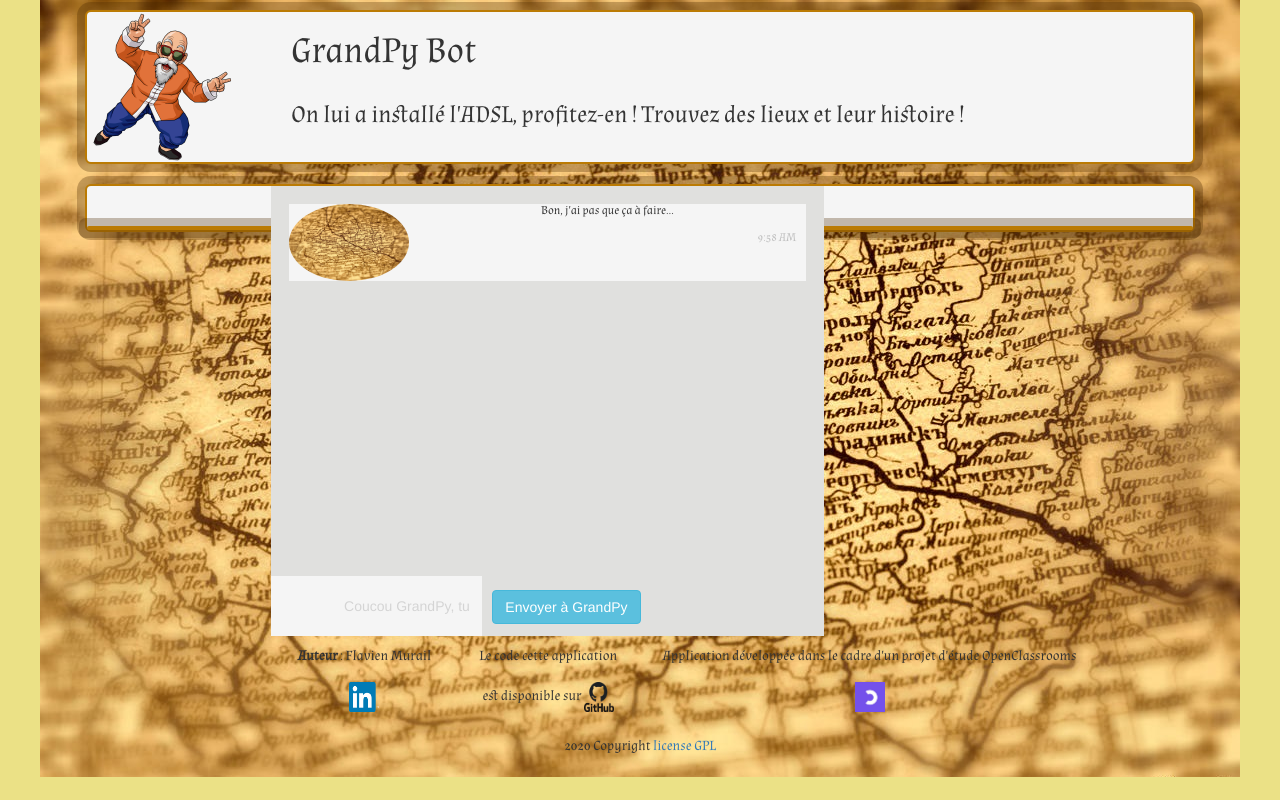
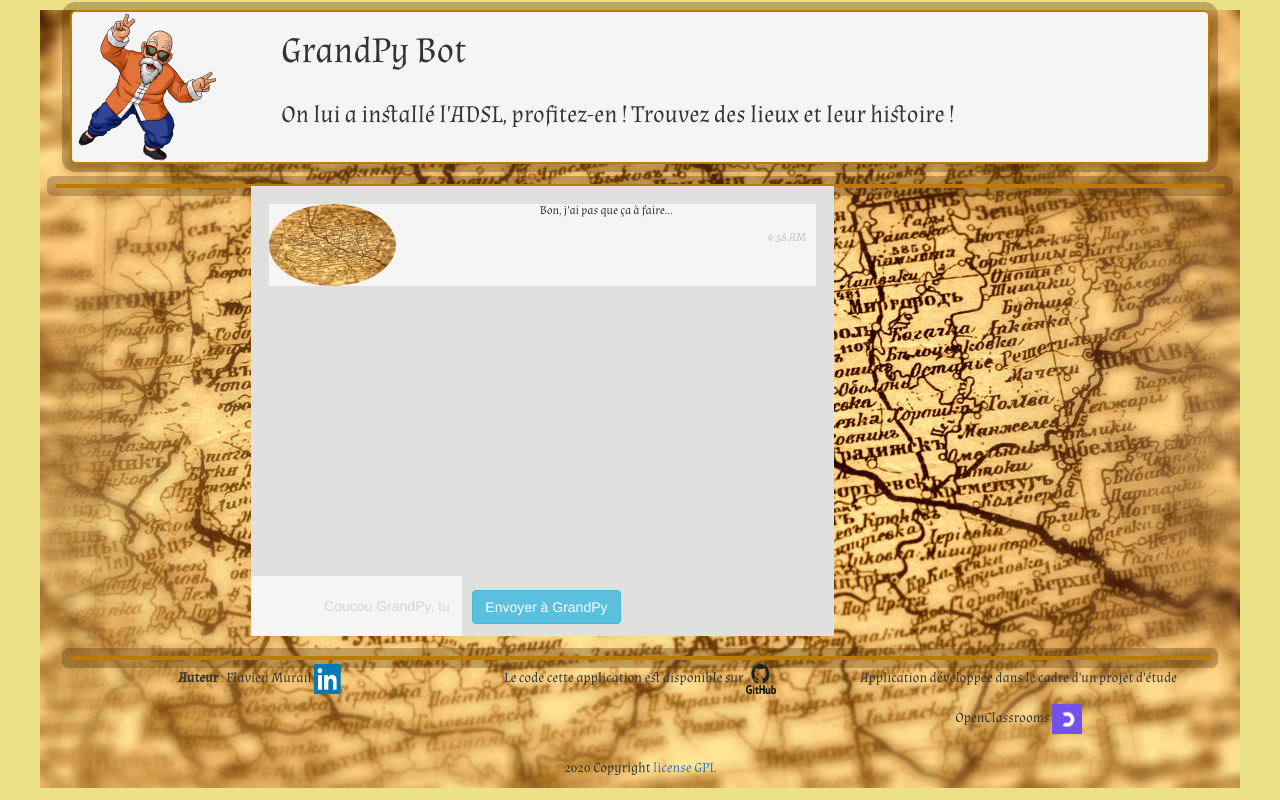
Before and after one commit to Nastyflav/GrandPapyBot_heroku_vers, a Flask app: page / in a window 1280 px wide. Run offline with Flask 2, Linux system fonts and the light colour scheme; some libraries are stand-ins or nearby versions.

Commit message:
Footer is well agenced but still bugged in large screen... Improved the css file too

```diff
--- a/gpb_app/static/css/styles.css
+++ b/gpb_app/static/css/styles.css
@@ -1,29 +1,6 @@
 @font-face {
     font-family: 'MyFont';
     src: url('../fonts/Almendra-Regular.otf');
-}
-
-@media (min-width: 768px) {     /*Media width limit*/
-    .container {
-      width: 750px;
-    }
-}
-@media (min-width: 992px) {
-    .container {
-      width: 970px;
-    }
-}
-@media (min-width: 1200px) {
-    .container {
-      width: 1170px;
-    }
-}
-
-.container {
-    padding-right: 30px;
-    padding-left: 30px;
-    margin-right: auto;
-    margin-left: auto;
 }
 
 body {
--- a/gpb_app/templates/index.html
+++ b/gpb_app/templates/index.html
@@ -24,6 +24,7 @@
                 </section>
             </header><br>
 
+            <section class="row">
                 <div class='chat-area'>
                     <div class="col-md-6 col-sm-offset-2 frame">
                         <ul></ul>
@@ -37,17 +38,27 @@
                                 <button type="button" class="btn btn-info">Envoyer à GrandPy</button>
                         </div>
                     </div>
-            </div><br>
+                </div>
+            </section><br>
 
             <footer>
                 <section class="=row">
-                    <p class="col-md-offset-2 col-md-2"><strong>Auteur</strong> : {{ config.APP_AUTHOR }}
+                    <div class="col-md-4">
+                        <p><strong>Auteur</strong> : {{ config.APP_AUTHOR }}
                         <a href="{{ config.APP_LINKEDIN_LINK }}"><img id ='logolinkedin' src="{{ url_for('static', filename='images/linkedin_logo.png') }}" /></a></p>
-                    <p class="col-md-2">Le code cette application est disponible sur
+                    </div>
+                    <div class="col-md-4">
+                        <p>Le code cette application est disponible sur
                         <a href="{{ config.APP_REPO_LINK }}"><img id ='logogithub' src="{{ url_for('static', filename='images/github_logo.png') }}" /></a></p>
-                    <p class="col-md-5">Application développée dans le cadre d'un projet d'étude OpenClassrooms
+                    </div>
+                    <div class="col-md-4">
+                        <p>Application développée dans le cadre d'un projet d'étude OpenClassrooms
                         <a href="{{ config.APP_PARTNER_LINK }}"><img id='logo-oc' src="{{ url_for('static', filename='images/oc_logo.jpg') }}" /></a></p>
-                    <p class="col-md-offset-5 col-md-2">2020 Copyright <a href="{{ config.APP_GPL_LINK }}">license GPL</a> </p>
+                    </div>
+                </section>
+                <section class="=row">
+                    <div class="col-md-12">
+                        <p>2020 Copyright <a href="{{ config.APP_GPL_LINK }}">license GPL</a> </p></div>
                 </section>
             </footer>
         </div>
```
Lines whose indentation alone changed are shown as unchanged.
